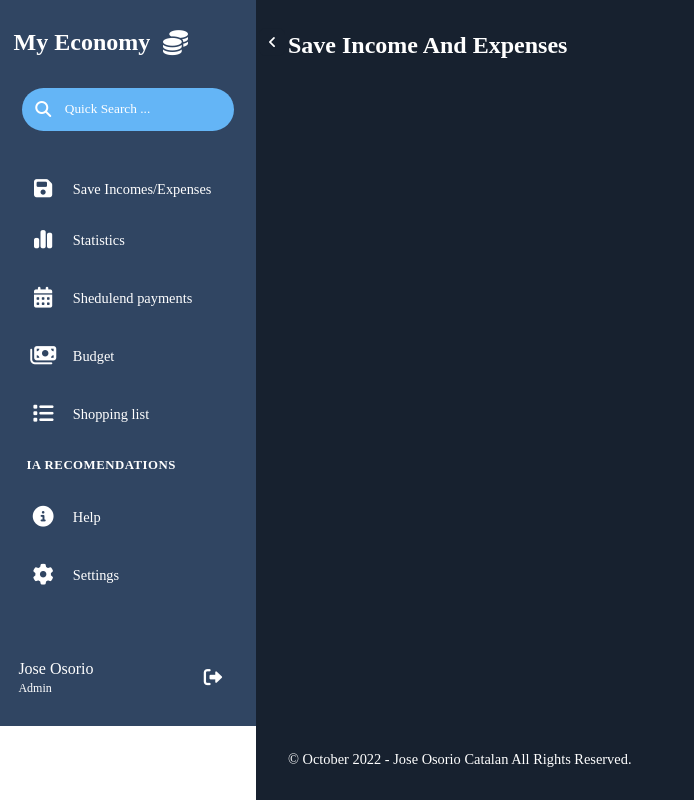
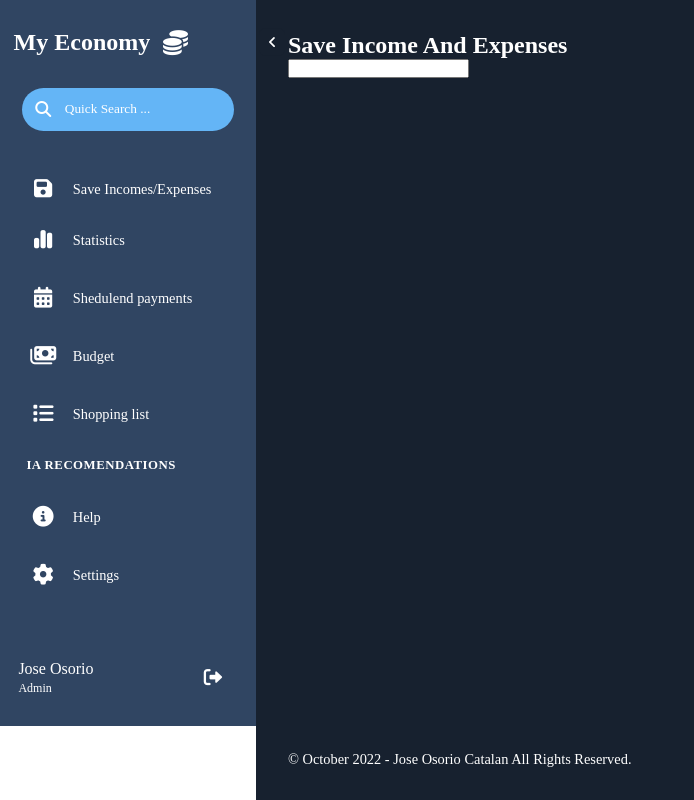
Before and after one commit to joseosorioc/MiEconomiaApp, an Angular app: page /save in a window 1280 px wide. Shown: the whole page, without its empty margins (0-694 px from the left). Built offline with nearby package versions, Linux system fonts and the light colour scheme; what primeng would draw is missing.

Commit message:
create form

```diff
--- a/src/app/features/form-gasto/form-gasto.component.html
+++ b/src/app/features/form-gasto/form-gasto.component.html
@@ -2,6 +2,6 @@
 
 <div class="card">
   <form id="form-gasto">
-
+    <input type="number" id="precio" name="precio">
   </form>
 </div>
```
